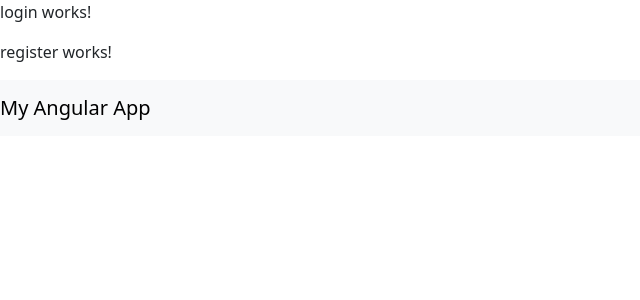
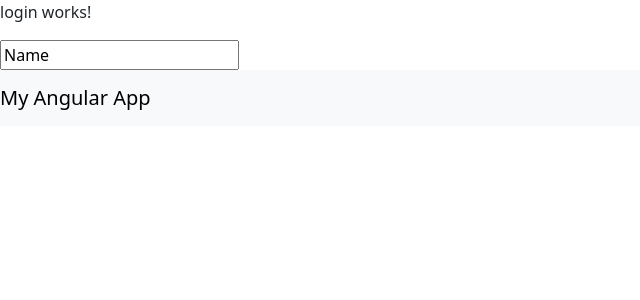
Before and after one commit to MunMihai/bloodDepot, an Angular app in the folder LifeLine/LifeLine.UI/: page /login in a window 1280 px wide. Shown: the top 300 px of the page, without its empty margins (0-640 px from the left). Built offline with nearby package versions, Linux system fonts and the light colour scheme.

Commit message:
Added Register form

```diff
--- a/LifeLine/LifeLine.UI/src/app/modules/auth/components/register/register.component.html
+++ b/LifeLine/LifeLine.UI/src/app/modules/auth/components/register/register.component.html
@@ -1 +1,4 @@
-<p>register works!</p>
+<form [formGroup]="registerForm">
+  <input type="text" formControlName="userName">
+</form>
+<!--Event emitter-->
--- a/LifeLine/LifeLine.UI/src/app/modules/auth/components/register/register.component.ts
+++ b/LifeLine/LifeLine.UI/src/app/modules/auth/components/register/register.component.ts
@@ -1,4 +1,5 @@
 import { Component } from '@angular/core';
+import { FormControl, FormGroup, Validators } from '@angular/forms';
 
 @Component({
   selector: 'app-register',
@@ -6,5 +7,9 @@
   styleUrls: ['./register.component.css']
 })
 export class RegisterComponent {
-
+  public registerForm: FormGroup = new FormGroup({
+    userName: new FormControl('Name', [Validators.required]),
+    password: new FormControl('Password', [Validators.required]),
+    confirmPassword: new FormControl('NAme', [Validators.required])
+  })
 }
```
